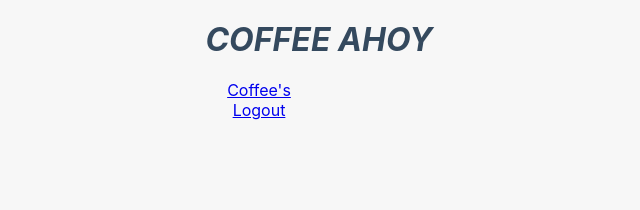
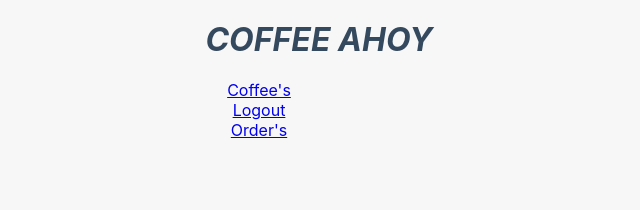
Before and after one commit to PeterGemmell/Coffee_Shop_Full_Stack_App, a React (Create React App) app in the folder client/coffee_shop_online_app/: page /login in a window 1280 px wide. Shown: the top 210 px of the page, without its empty margins (381-1021 px from the left). Built offline with nearby package versions, Linux system fonts and the light colour scheme; no server answers.

Commit message:
order link added to NavBar

```diff
--- a/client/coffee_shop_online_app/src/NavBar.js
+++ b/client/coffee_shop_online_app/src/NavBar.js
@@ -15,6 +15,9 @@ const NavBar = (props) => {
     <li className="navLink">
     <a href="/login">Logout</a>
     </li>
+    <li className="navLink">
+    <a href="/orders">Order's</a>
+    </li>
     </header>
     </div>
 
```
